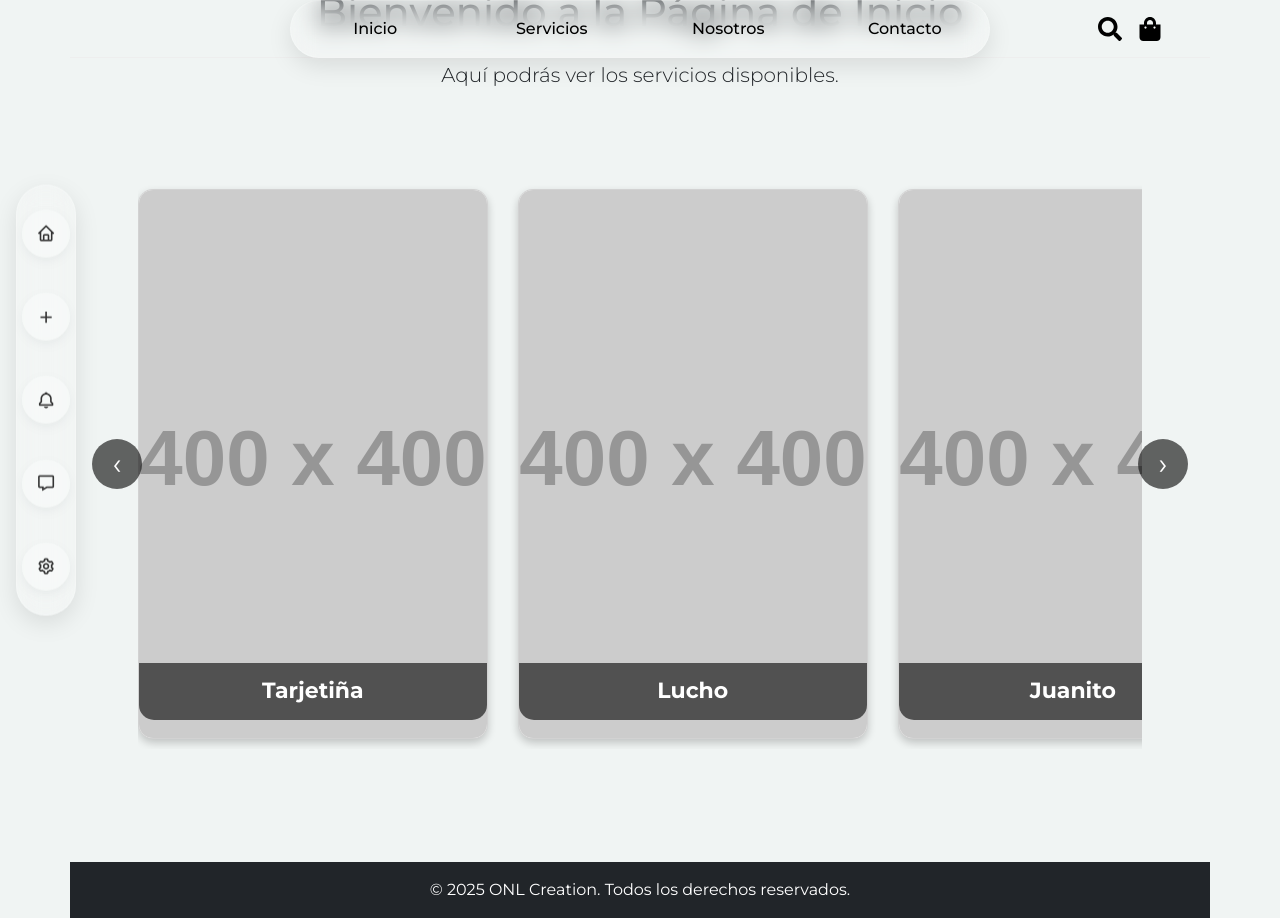
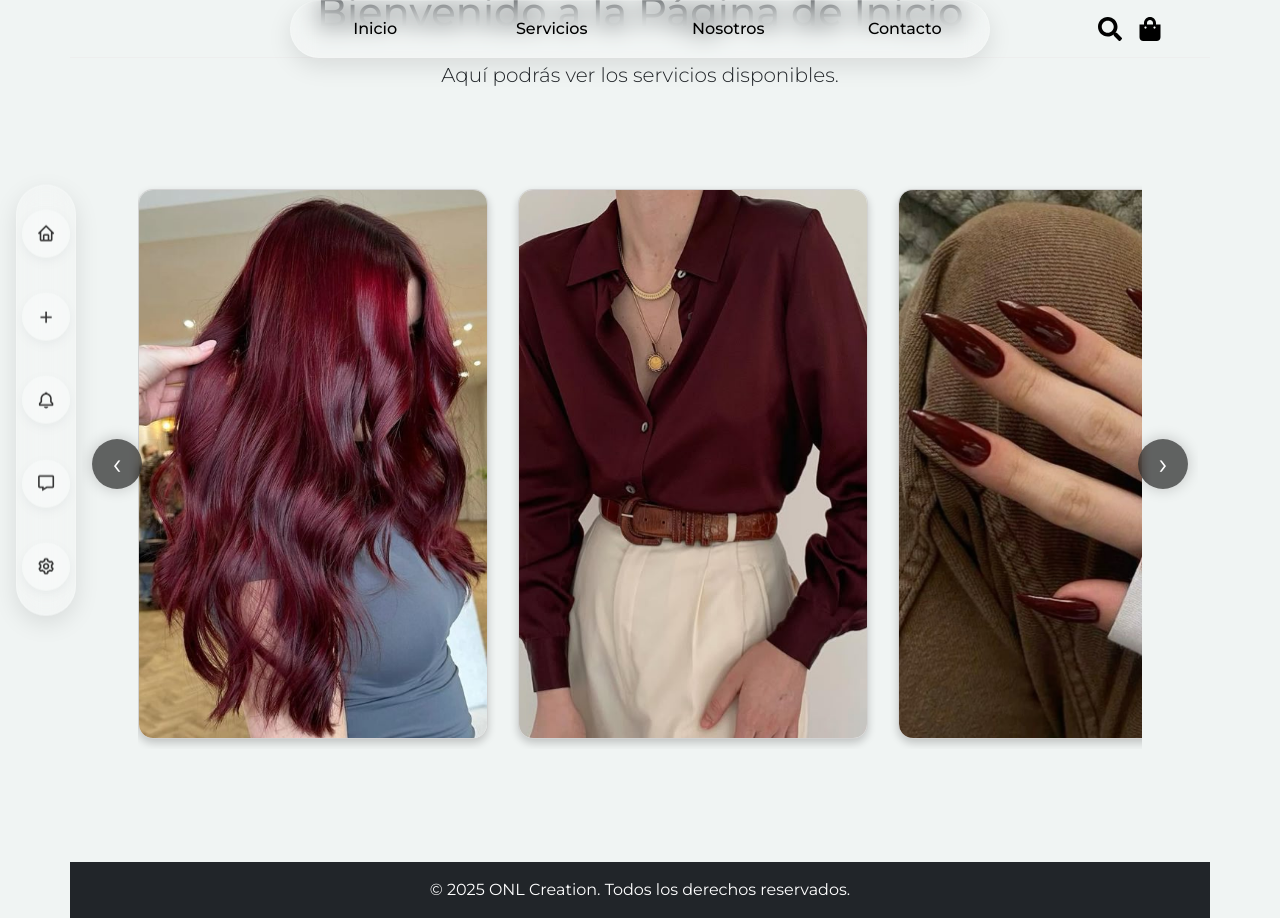
Before and after one commit to orneepetrelli/ququApp, a React (Create React App) app: page / in a window 1280 px wide. Built offline with nearby package versions, Linux system fonts and the light colour scheme.

Commit message:
tarjetas

```diff
--- a/src/scripts/tarjetas.js
+++ b/src/scripts/tarjetas.js
@@ -1,5 +1,9 @@
 import React, { useRef } from "react";
 import "../styles/tarjetas.css";
+import maquillaje from "../img/maquillaje.png";
+import pelo from "../img/pelo.jpeg";
+import ropa from "../img/ropa.jpeg";
+import unas from "../img/unas.jpeg";
 
 const Tarjetas = () => {
   const scrollRef = useRef(null);
@@ -17,11 +21,10 @@ const Tarjetas = () => {
   };
 
   const items = [
-    { image: "https://via.placeholder.com/400", title: "Tarjetiña" },
-    { image: "https://via.placeholder.com/400", title: "Lucho" },
-    { image: "https://via.placeholder.com/400", title: "Juanito" },
-    { image: "https://via.placeholder.com/400", title: "Pepito" },
-    { image: "https://via.placeholder.com/400", title: "Miau" }
+    { image: pelo, title: "Pelo" },
+    { image: ropa, title: "Ropa" },
+    { image: unas, title: "Uñas" },
+    { image: maquillaje, title: "Maquillaje" },
   ];
 
   return (
@@ -31,8 +34,7 @@ const Tarjetas = () => {
       <div className="tarjetas-card-container" ref={scrollRef}>
         {items.map((item, index) => (
           <div className="card" key={index}>
-            <img src={item.image} alt={item.title} className="card-image" />
-            <h2 className="card-title">{item.title}</h2>
+            <img src={item.image} className="card-image" />
           </div>
         ))}
       </div>
--- a/src/styles/tarjetas.css
+++ b/src/styles/tarjetas.css
@@ -1,4 +1,3 @@
-
 .tarjetas-container {
   position: relative;
   display: flex;
@@ -10,15 +9,16 @@
   overflow: hidden;
 }
 
-
 .tarjetas-card-container {
   display: flex;
   overflow-x: scroll;
   scroll-behavior: smooth;
+  scroll-snap-type: x mandatory;
   gap: 30px;
   padding: 10px 0;
   width: 90%;
-  scrollbar-width: none; /* Oculta el scroll en Firefox */
+  margin: 0 auto;
+  scrollbar-width: none;
 }
 
 .tarjetas-card-container::-webkit-scrollbar {
@@ -38,29 +38,18 @@
   display: flex;
   flex-direction: column;
   justify-content: space-between;
+  position: relative;
+  transition: transform 0.3s ease;
 }
 
 .card:hover {
-  transform: none;
+  transform: scale(1.03);
 }
 
 .card-image {
   width: 100%;
   height: 100%;
   object-fit: cover;
-}
-
-.card-title {
-  position: absolute;
-  bottom: 10px;
-  width: 100%;
-  background: rgba(0, 0, 0, 0.6);
-  color: white;
-  padding: 15px;
-  font-size: 22px;
-  font-weight: bold;
-  text-align: center;
-  border-radius: 0 0 15px 15px;
 }
 
 .scroll-btn {
@@ -78,12 +67,15 @@
   display: flex;
   align-items: center;
   justify-content: center;
-  transition: background 0.3s;
+  transition: background 0.3s, transform 0.2s;
   z-index: 10;
+  backdrop-filter: blur(4px);
+  box-shadow: 0 0 15px rgba(0, 0, 0, 0.2);
 }
 
 .scroll-btn:hover {
   background: rgba(0, 0, 0, 0.8);
+  transform: scale(1.1);
 }
 
 .scroll-btn.left {
@@ -93,14 +85,3 @@
 .scroll-btn.right {
   right: 10px;
 }
-
-/* Responsividad */
-@media (max-width: 768px) {
-  .tarjetas-card-container {
-    width: 100%;
-  }
-  .card {
-    width: 280px;
-    height: 440px;
-  }
-}
```
